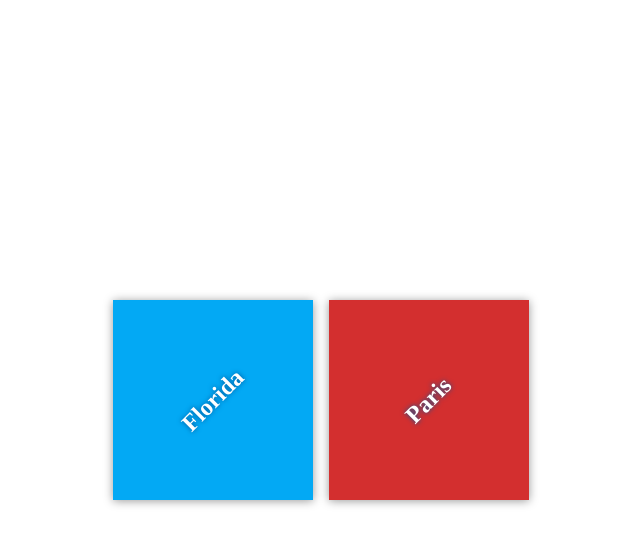
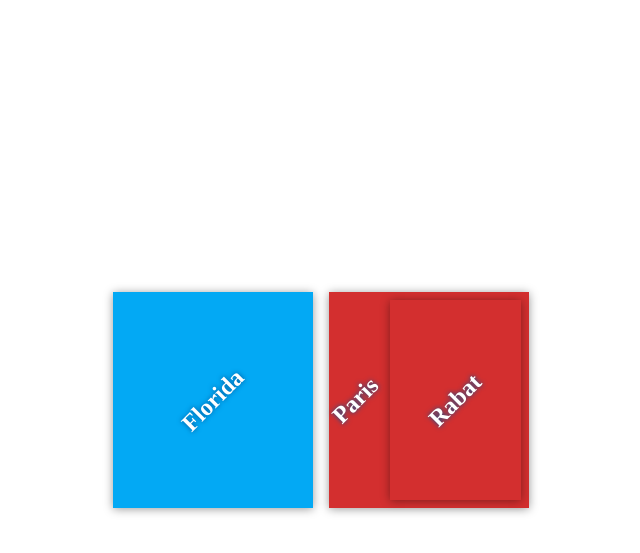
Before and after one commit to NouredineBenmansour/my_travel, a PHP site: page / in a window 1280 px wide. Shown: the top 553 px of the page, without its empty margins (319-959 px from the left). Run offline with PHP 8.4, Linux system fonts and the light colour scheme.

Commit message:
add new city

```diff
--- a/app.css
+++ b/app.css
@@ -53,3 +53,6 @@ background-color: #03a9f4;
 #paris {
 background-color: #d32f2f;
 }
+#rabat {
+background-color: #d32f2f;
+}
--- a/index.php
+++ b/index.php
@@ -16,6 +16,8 @@
 
 <div class="destination" id="paris">
 <h2>Paris</h2>
+<div class="destination" id="rabat">
+<h2>Rabat</h2>
 </div>
 </div>
 </div>
```
Also changed, not shown: 1 other file.
